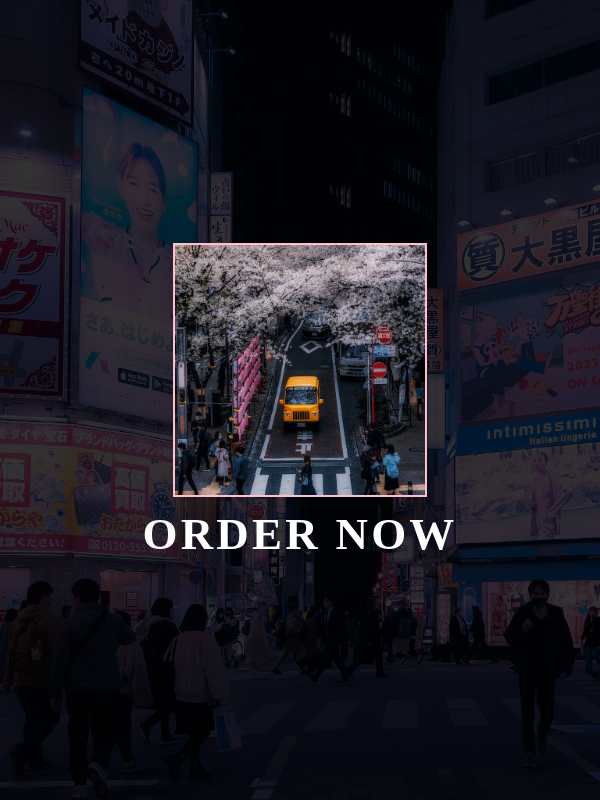
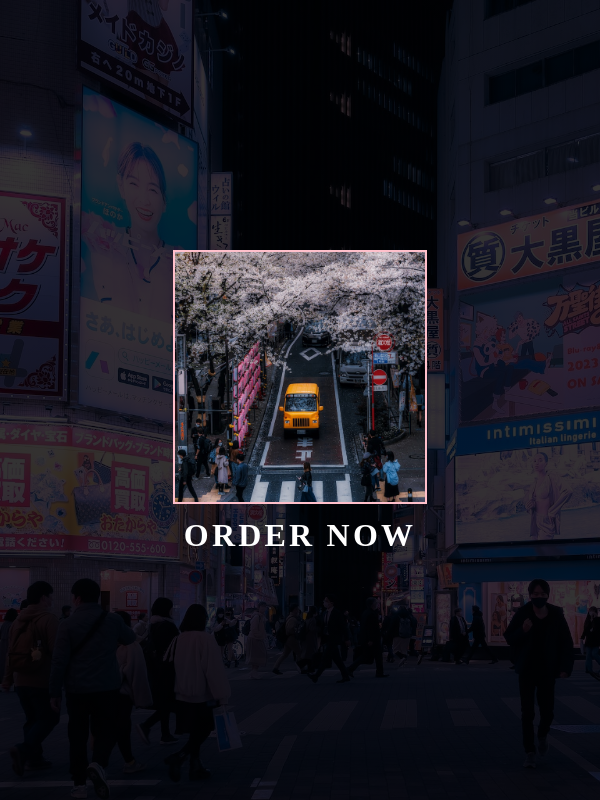
Before and after one commit to seweryngolba/cover, a plain HTML site: page index.html in a window 600 px wide. Drawn offline with Linux system fonts and the light colour scheme.

Commit message:
animation commit

```diff
--- a/index.html
+++ b/index.html
@@ -6,7 +6,7 @@
     <meta name="viewport" content="width=device-width, initial-scale=1.0" />
     <link rel="stylesheet" href="reset.css" />
     <link rel="stylesheet" href="style.css" />
-    <title>Document</title>
+    <title>Japan Music Album</title>
   </head>
   <body>
     <div class="container">
--- a/style.css
+++ b/style.css
@@ -22,6 +22,8 @@ h2 {
   font-weight: bold;
   letter-spacing: 0.2rem;
   color: white;
+  transition: color 1s linear;
+  cursor: pointer;
 }
 
 @media screen and (max-width: 600px) {
@@ -29,4 +31,14 @@ h2 {
     width: 250px;
     height: 250px;
   }
+
+  h2 {
+    font-size: 32px;
+  }
 }
+
+@media screen and (min-width: 600px) {
+  h2:hover {
+    color: palevioletred;
+  }
+}
```
